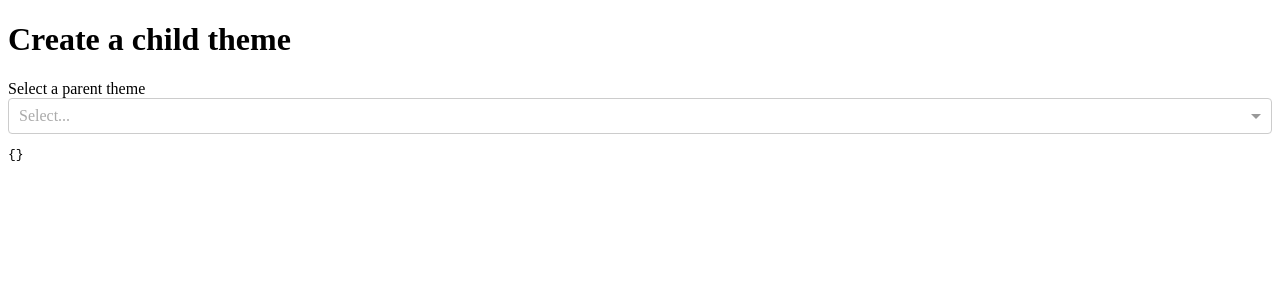
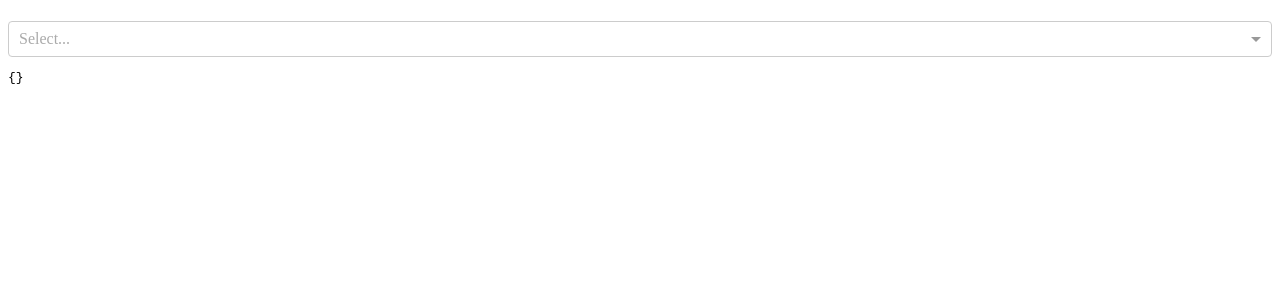
Before and after one commit to johnpbloch/child-themify, a React (Create React App) app in the folder packages/child-themify/: page / in a window 1280 px wide. Shown: the top 300 px of the page. Built offline with nearby package versions, Linux system fonts and the light colour scheme.

Commit message:
Start internationalizing the app

```diff
--- a/packages/child-themify/src/App.js
+++ b/packages/child-themify/src/App.js
@@ -34,7 +34,7 @@ class App extends Component {
 
     renderThemeSelector() {
         return (<div>
-            <label>Select a parent theme</label>
+            <label>{this.props.i18n.theme_select_label}</label>
             <Select
                 name="form-field-name"
                 options={this.props.themes}
@@ -60,7 +60,7 @@ class App extends Component {
     render() {
         return (
             <div className="App">
-                <h1>Create a child theme</h1>
+                <h1>{this.props.i18n.header}</h1>
                 {this.renderThemeSelector()}
                 {this.renderNameField()}
                 <pre>{JSON.stringify(this.state)}</pre>
--- a/packages/child-themify/src/index.js
+++ b/packages/child-themify/src/index.js
@@ -5,6 +5,10 @@ import App from './App';
 
 const settings = _.assign({}, window.ChildThemify, {
     themes: [],
+    i18n: {
+        header: '',
+        theme_select_label: '',
+    },
 });
 
 ReactDOM.render(<App {...settings}/>, document.getElementById('ctfAppRoot'));
```
Also changed, not shown: 1 other file (tests, documents, lock files or other folders).
